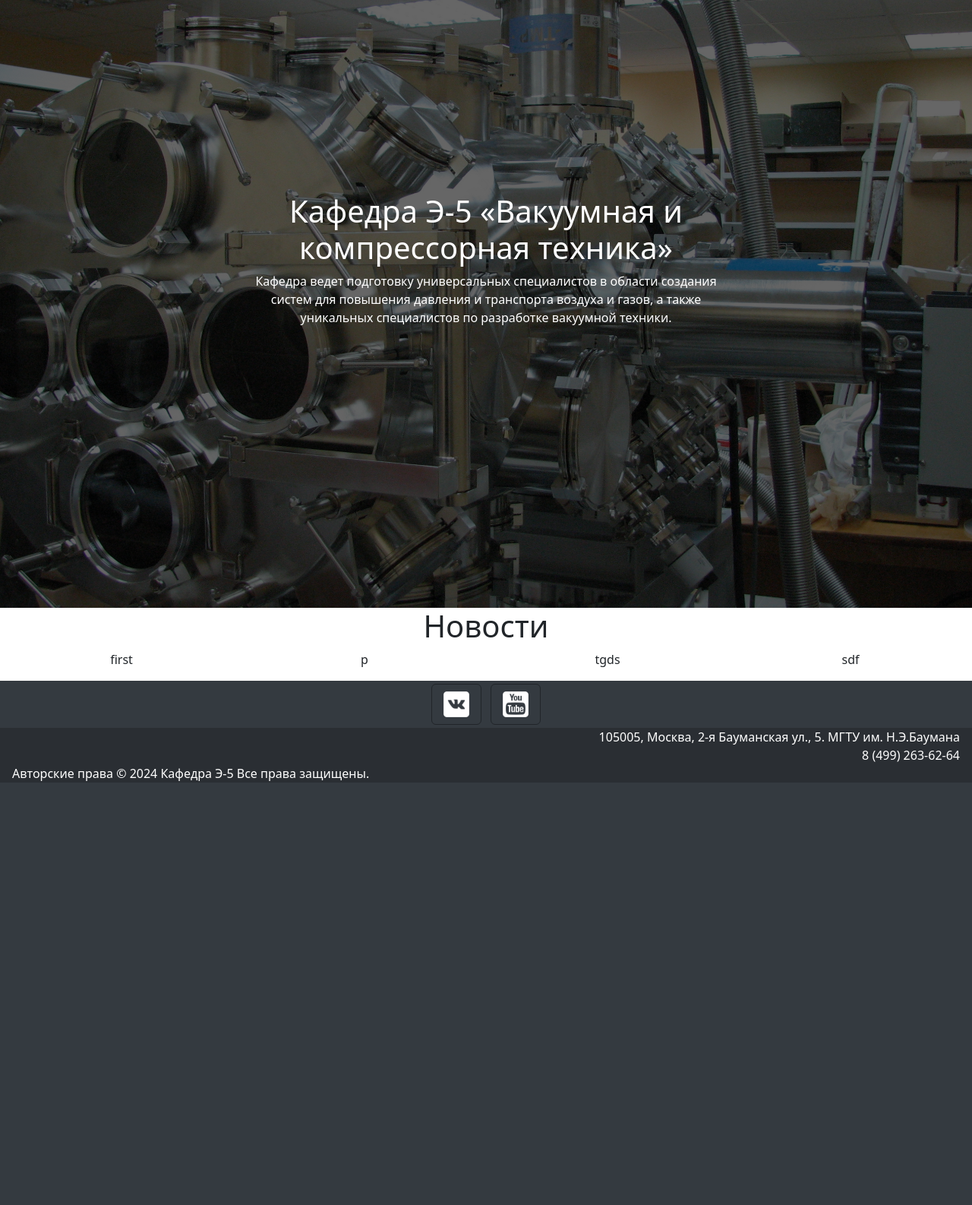
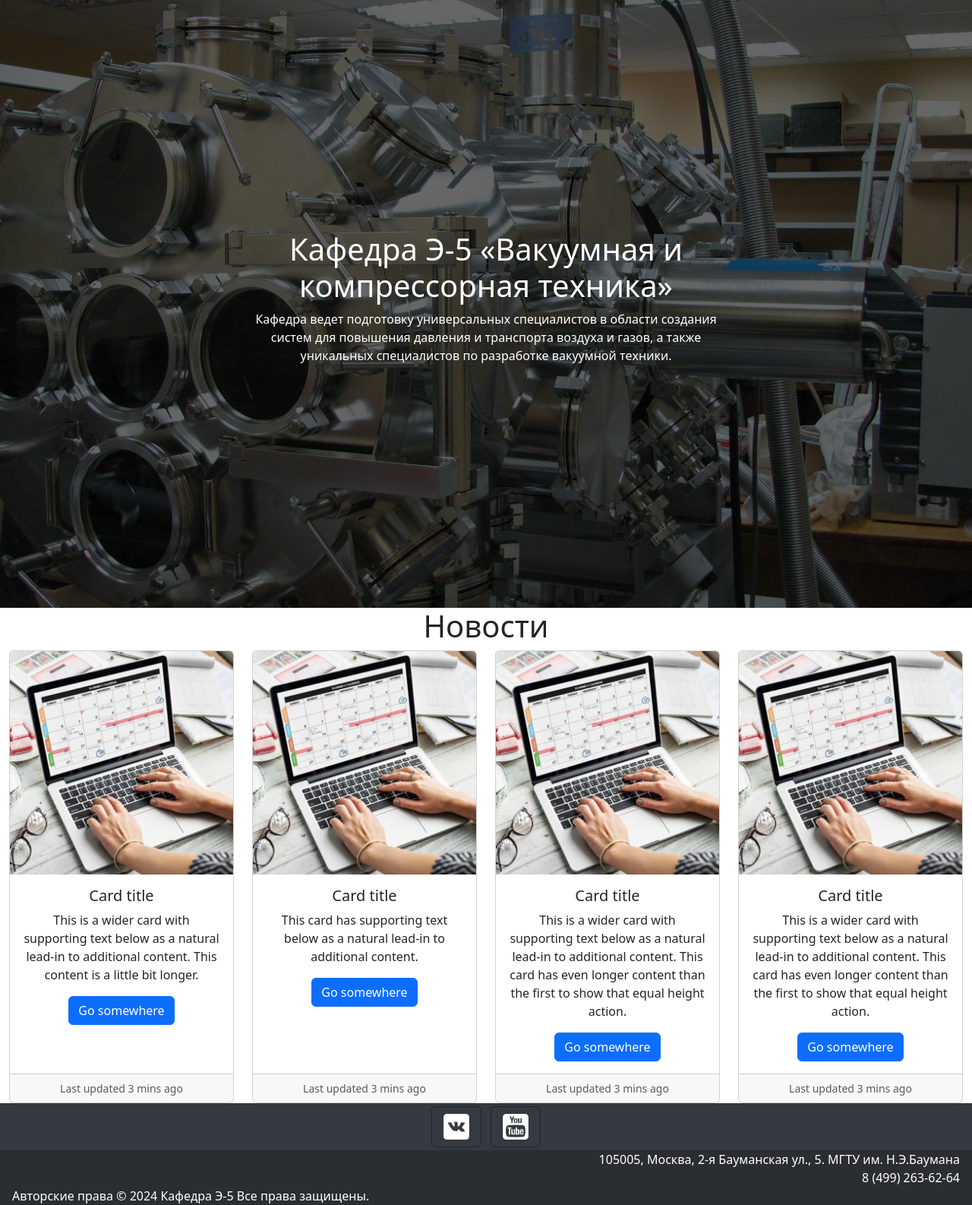
Before and after one commit to pendelbus555/e5-project, a Django app: page /site in a window 1280 px wide. Shown: the part 70-1656 px from the top of the page at 76% size. Before the commit the page ends 1100 px from the top, so only its background shows below. Run offline with Django 5.2, Linux system fonts and the light colour scheme; some libraries are stand-ins or nearby versions.

Commit message:
Add cards, change on main image

```diff
--- a/e5_site/e5_app/static/e5_app/frontend/css/main.css
+++ b/e5_site/e5_app/static/e5_app/frontend/css/main.css
@@ -1,4 +1,4 @@
-.custom-header {
+.custom-background{
   background-image: url('../images/background_9.png');
   background-attachment: fixed;
   background-position: center;
@@ -8,24 +8,14 @@
   height: 100%;
   background-repeat: no-repeat;
 }
-
-.custom-overlay{
-    position: absolute;
-    min-height: 100%;
-    min-width: 100%;
-    left: 0;
-    top: 0;
-    background: rgba(0, 0, 0, 0.6);
-}
-
-.custom-description {
-	left: 50%;
-	position: absolute;
-	top: 45%;
-	transform: translate(-50%, -55%);
-	text-align: center;
-}
-custom-description p {
+.custom-description p {
 	font-size: 1.3rem;
 	line-height: 1.5;
 }
+.custom-card{
+    max-width: 300px;
+}
+/*.card-img-top-custom{
+    max-width:300px;
+    max-height:300px;
+}
--- a/e5_site/e5_app/templates/e5_app/index.html
+++ b/e5_site/e5_app/templates/e5_app/index.html
@@ -14,7 +14,6 @@
     <title>Кафедра Э-5</title>
 </head>
 <body>
-
 
 
 <nav class="navbar navbar-expand-lg bg-light-subtle" data-bs-theme="dark">
@@ -104,15 +103,23 @@
 </nav>
 
 
-
-
-
-<header class="custom-header container-fluid ">
+<!-- <header class="custom-header container-fluid">
     <div class="custom-overlay"></div>
 
-   <div class="custom-description text-white">
+    <div class="custom-description text-white text-center">
         <h1>Кафедра Э-5 «Вакуумная и компрессорная техника»</h1>
-   	<p>Кафедра ведет подготовку универсальных специалистов в области создания систем для повышения давления и транспорта воздуха и газов, а также уникальных специалистов по разработке вакуумной техники.</p>
+        <p>Кафедра ведет подготовку универсальных специалистов в области создания систем для повышения давления и
+            транспорта воздуха и газов, а также уникальных специалистов по разработке вакуумной техники.</p>
+    </div>
+</header> -->
+<header>
+    <div class="position-relative custom-background">
+        <div class="position-absolute top-0 start-0 w-100 h-100" style="background-color: rgba(0, 0, 0, 0.6)"></div>
+  <div class="position-absolute top-50 start-50 translate-middle text-white text-center">
+         <h1>Кафедра Э-5 «Вакуумная и компрессорная техника»</h1>
+        <p>Кафедра ведет подготовку универсальных специалистов в области создания систем для повышения давления и
+            транспорта воздуха и газов, а также уникальных специалистов по разработке вакуумной техники.</p>
+  </div>
 </div>
 </header>
 
@@ -120,25 +127,72 @@
     <div class="container-fluid text-center">
 
         <h1>Новости</h1>
-       <div class="row">
-           <div class="col-md-3">
-               <p>first</p>
+
+
+        <div class="row g-4">
+           <div class="col-xl-3 col-sm-6">
+                <div class="card custom-card mx-auto h-100">
+                    <img src="{% static 'e5_app/frontend/images/news_default.png' %}"
+                         class="card-img-top card-img-top-custom" alt="...">
+                    <div class="card-body">
+                        <h5 class="card-title">Card title</h5>
+                        <p class="card-text">This is a wider card with supporting text below as a natural lead-in to
+                            additional content. This content is a little bit longer.</p>
+                        <a href="#" class="btn btn-primary">Go somewhere</a>
+
                     </div>
-           <div class="col-md-3">
-               p
-           </div>
-           <div class="col-md-3">
-               tgds
-           </div>
-           <div class="col-md-3">
-               sdf
+                    <div class="card-footer">
+                        <small class="text-body-secondary">Last updated 3 mins ago</small>
                     </div>
                 </div>
-
-
-
-
-
+            </div>
+           <div class="col-xl-3 col-sm-6">
+                <div class="card custom-card mx-auto h-100">
+                    <img src="{% static 'e5_app/frontend/images/news_default.png' %}" class="card-img-top" alt="...">
+                    <div class="card-body">
+                        <h5 class="card-title">Card title</h5>
+                        <p class="card-text">This card has supporting text below as a natural lead-in to additional
+                            content.</p>
+                        <a href="#" class="btn btn-primary">Go somewhere</a>
+                    </div>
+                    <div class="card-footer">
+                        <small class="text-body-secondary">Last updated 3 mins ago</small>
+                    </div>
+                </div>
+            </div>
+           <div class="col-xl-3 col-sm-6">
+                <div class="card custom-card mx-auto h-100">
+                    <img src="{% static 'e5_app/frontend/images/news_default.png' %}" class="card-img-top" alt="...">
+                    <div class="card-body">
+                        <h5 class="card-title">Card title</h5>
+                        <p class="card-text">This is a wider card with supporting text below as a natural lead-in to
+                            additional content. This card has even longer content than the first to show that equal
+                            height
+                            action.</p>
+                        <a href="#" class="btn btn-primary">Go somewhere</a>
+                    </div>
+                    <div class="card-footer">
+                        <small class="text-body-secondary">Last updated 3 mins ago</small>
+                    </div>
+                </div>
+            </div>
+           <div class="col-xl-3 col-sm-6">
+                <div class="card custom-card mx-auto h-100">
+                    <img src="{% static 'e5_app/frontend/images/news_default.png' %}" class="card-img-top" alt="...">
+                    <div class="card-body">
+                        <h5 class="card-title">Card title</h5>
+                        <p class="card-text">This is a wider card with supporting text below as a natural lead-in to
+                            additional content. This card has even longer content than the first to show that equal
+                            height
+                            action.</p>
+                        <a href="#" class="btn btn-primary">Go somewhere</a>
+                    </div>
+                    <div class="card-footer">
+                        <small class="text-body-secondary">Last updated 3 mins ago</small>
+                    </div>
+                </div>
+            </div>
+        </div>
 
 
     </div>
@@ -146,18 +200,18 @@
 </main>
 
 
-
-
-
 <footer class="bg-light-subtle text-center text-white" data-bs-theme="dark">
     <div class="container">
         <!-- Vk -->
         <a class="btn btn-outline-dark btn-floating m-1" href="https://vk.com/kafedra_e5" role="button">
-                    <img src="{% static 'e5_app/frontend/images/vk_icon.png' %}" alt="Вконтакте" style="width:40px;height:40px;">
+            <img src="{% static 'e5_app/frontend/images/vk_icon.png' %}" alt="Вконтакте"
+                 style="width:40px;height:40px;">
         </a>
         <!-- Youtube-->
-                <a class="btn btn-outline-dark btn-floating m-1 btn-social-icon" href="https://www.youtube.com/channel/UC2zKy154i-Z01BJgu_bMPBQ" role="button">
-                    <img src="{% static 'e5_app/frontend/images/youtube_icon.png' %}" alt="Ютуб" style="width:40px;height:40px;color:white;">
+        <a class="btn btn-outline-dark btn-floating m-1 btn-social-icon"
+           href="https://www.youtube.com/channel/UC2zKy154i-Z01BJgu_bMPBQ" role="button">
+            <img src="{% static 'e5_app/frontend/images/youtube_icon.png' %}" alt="Ютуб"
+                 style="width:40px;height:40px;color:white;">
         </a>
     </div>
     <!-- Copyright -->
```
Also changed, not shown: e5_site/e5_app/static/e5_app/frontend/images/news_default.png (added). Lines whose indentation alone changed are shown as unchanged.
